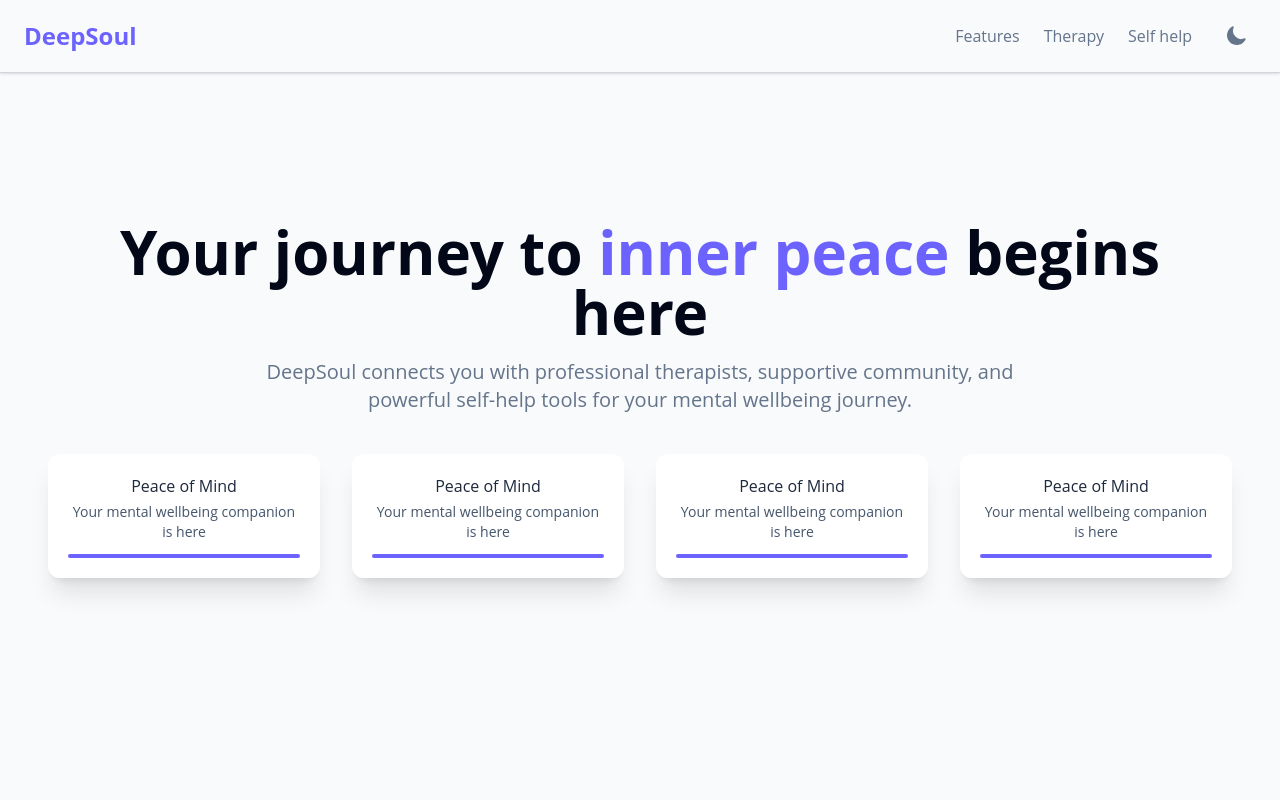
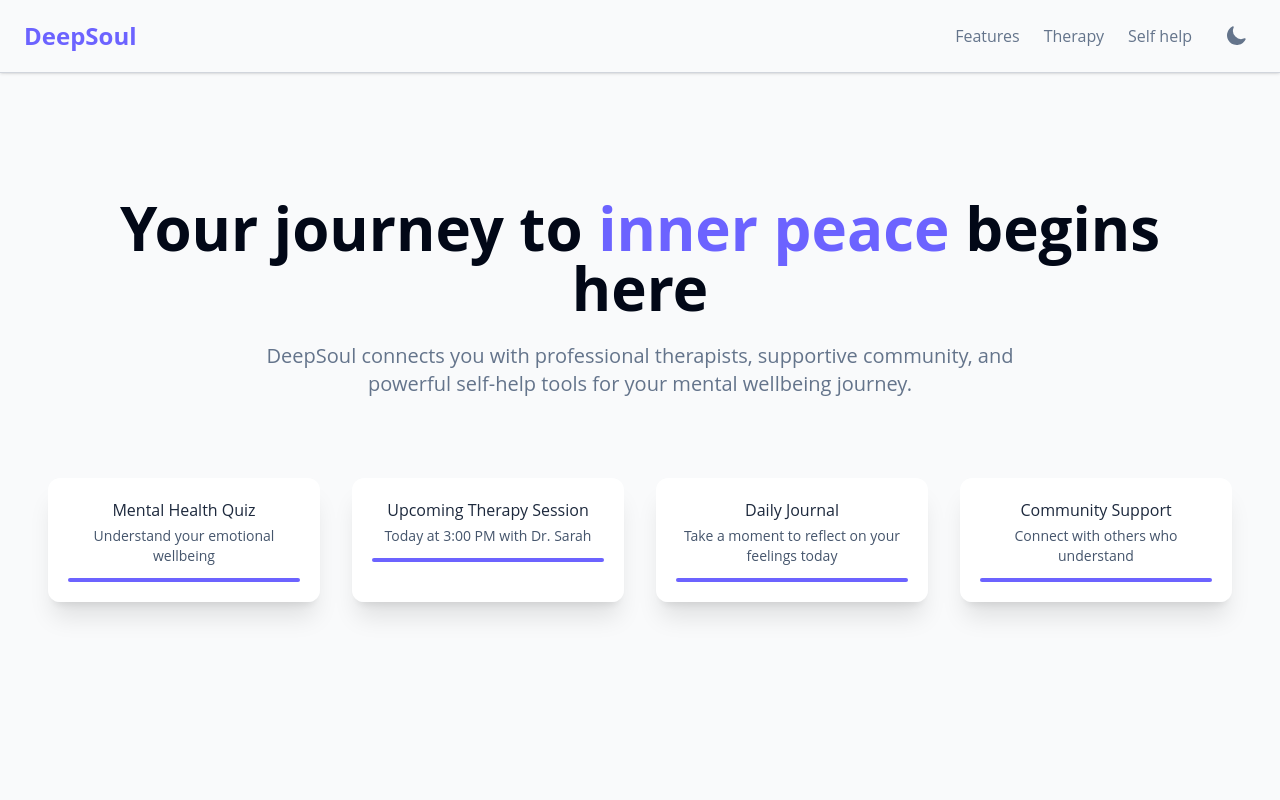
Before and after one commit to vidhi-thakur/deepsoul_assignment, a Next.js app: page / in a window 1280 px wide. Shown: the top 800 px of the page. Built offline with nearby package versions, Linux system fonts and the light colour scheme.

Commit message:
chore: code refactor
- accessibility updates
- removed extra content from hero section
- added hover animation in hero section cards
- updated icon in tab
- updated aria label for accessibility

```diff
--- a/app/layout.tsx
+++ b/app/layout.tsx
@@ -18,6 +18,9 @@ const geistMono = Geist_Mono({
 export const metadata: Metadata = {
   title: "DeepSoul",
   description: "Your journey to inner peace begins here",
+  icons: {
+    icon: "/icon.jpg",
+  },
 };
 
 export default function RootLayout({
--- a/components/HeroSection.tsx
+++ b/components/HeroSection.tsx
@@ -4,26 +4,18 @@ const cards = [
   {
     title: "Mental Health Quiz",
     description: "Understand your emotional wellbeing",
-    position: "top-6 left-6",
-    delay: "0.6s",
   },
   {
     title: "Upcoming Therapy Session",
     description: "Today at 3:00 PM with Dr. Sarah",
-    position: "top-6 right-6",
-    delay: "1s",
   },
   {
     title: "Daily Journal",
     description: "Take a moment to reflect on your feelings today",
-    position: "bottom-6 left-6",
-    delay: "1.2s",
   },
   {
     title: "Community Support",
     description: "Connect with others who understand",
-    position: "bottom-6 right-6",
-    delay: "1.4s",
   },
 ];
 
@@ -31,12 +23,12 @@ const HeroSection: FC = () => {
   return (
     <section className="bg-background dark:bg-background px-4 md:px-6">
       <div className="min-h-screen max-w-[1400px] mx-auto flex flex-col justify-center align-items-center gap-10 py-20 lg:px-6">
-        <div className="text-center">
+        <div className="text-center mb-10">
           <h1 className="text-4xl md:text-5xl lg:text-6xl font-bold text-heading">
             Your journey to <span className="text-primary">inner peace</span>{" "}
             begins here
           </h1>
-          <p className="text-xl text-content dark:text-content max-w-[800px] mx-auto mt-4">
+          <p className="text-xl text-content dark:text-content max-w-[800px] mx-auto mt-6">
             DeepSoul connects you with professional therapists, supportive
             community, and powerful self-help tools for your mental wellbeing
             journey.
@@ -46,15 +38,15 @@ const HeroSection: FC = () => {
           {cards.map((card) => (
             <div
               key={card.title}
-              className="bg-white/90 dark:bg-slate-800/90 backdrop-blur-sm rounded-xl p-5 shadow-xl"
+              className="bg-white/90 dark:bg-slate-800/90 backdrop-blur-sm rounded-xl p-5 shadow-xl transition-transform duration-500 hover:-translate-y-2 relative"
             >
-              <h3 className="font-medium text-slate-800 dark:text-slate-200 text-center">
-                Peace of Mind
-              </h3>
+              <h2 className="font-medium text-slate-800 dark:text-slate-200 text-center">
+                {card.title}
+              </h2>
               <p className="text-sm text-slate-600 dark:text-slate-400 mt-1 text-center">
-                Your mental wellbeing companion is here
+                {card.description}
               </p>
-              <div className="h-1 w-full bg-primary mt-3 rounded-full"></div>
+              <div className="h-1 w-full bg-primary mt-3 rounded-full absloute b-0"></div>
             </div>
           ))}
         </div>
--- a/components/SelfhelpSection.tsx
+++ b/components/SelfhelpSection.tsx
@@ -54,7 +54,6 @@ const MoodLevel = ({ label, color, isCurrent }: Mood) => (
       className={`${
         isCurrent ? "h-12 w-12 border-2 border-primary" : "h-10 w-10"
       } ${color} rounded-full mb-2`}
-      aria-label={`Mood level: ${label}`}
     />
     <span
       className={`text-xs ${
@@ -131,6 +130,10 @@ const SelfhelpSection: FC = () => {
                 <div
                   className="h-full w-3/5 bg-gradient-to-r from-primary/70 to-primary/90 rounded-full"
                   role="progressbar"
+                  aria-valuenow={60}
+                  aria-valuemin={0}
+                  aria-valuemax={100}
+                  aria-label="Exercise completion"
                 ></div>
               </div>
               <div className="flex justify-between mt-2 text-sm text-slate-600 dark:text-slate-400">
```
Also changed, not shown: public/icon.jpg (added).
